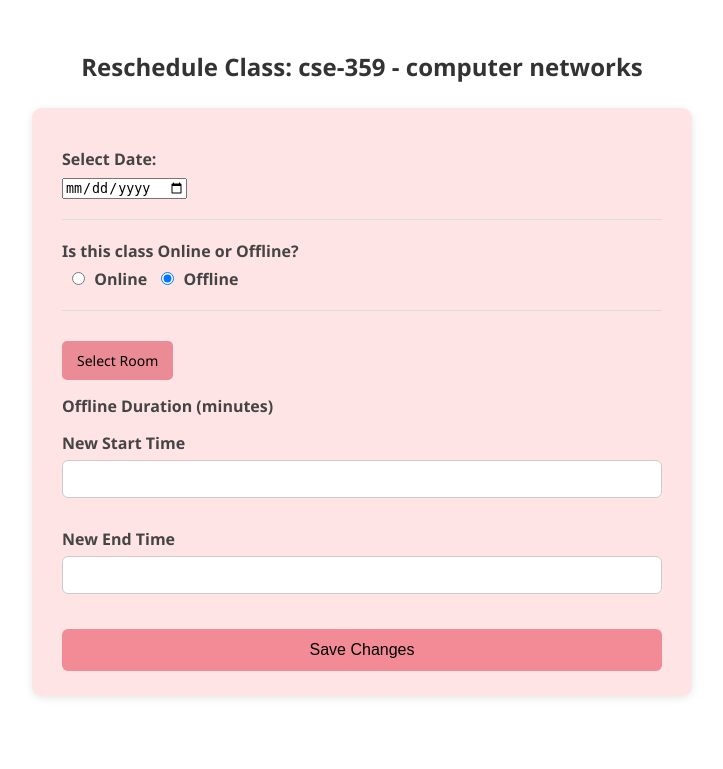
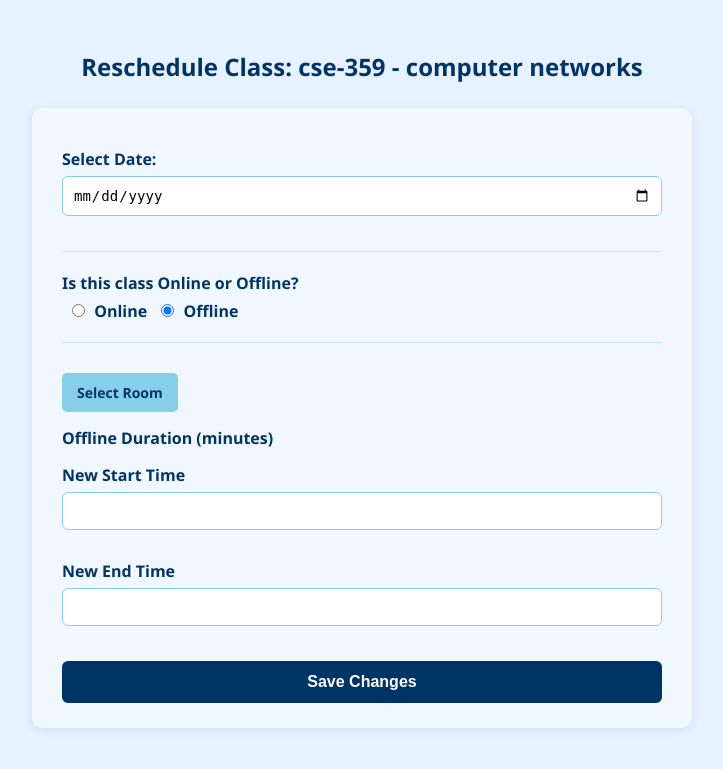
Before and after one commit to Rimi-351/weblab_routine_mgt, a Django app: page /teachers/reschedule/4/ in a window 1280 px wide. Shown: the top 769 px of the page, without its empty margins (278-1001 px from the left). Run offline with Django 5.2, Linux system fonts and the light colour scheme; data comes from the database, SQL or seed files in the repository; both versions use the stored data as it was after the commit; data that the repository does not hold is empty.

Commit message:
Update teachers module with recent changes

```diff
--- a/Routine/Routine_Mgt/templates/routine/available_slots.html
+++ b/Routine/Routine_Mgt/templates/routine/available_slots.html
@@ -1,4 +1,5 @@
-{% extends 'courses/base.html' %}
+
+{% extends 'base.html' %}
 
 {% block content %}
 <h1 class="text-center my-4">Available slots</h1>
--- a/Routine/Routine_Mgt/templates/teachers/reschedule_class.html
+++ b/Routine/Routine_Mgt/templates/teachers/reschedule_class.html
@@ -6,24 +6,25 @@
     <style>
         body {
             font-family: 'Segoe UI', Tahoma, Geneva, Verdana, sans-serif;
-            background-color: #fff;
+            background-color: #e6f2ff;  /* soft pastel blue background */
             margin: 0;
             padding: 30px;
+            color: #333; /* dark gray text */
         }
 
         h2 {
             text-align: center;
-            color: #333;
+            color: #003366; /* deep navy blue */
             margin-bottom: 25px;
         }
 
         form {
             max-width: 600px;
             margin: 0 auto;
-            background-color: #ffe4e6; /* Pastel pink form background */
+            background-color: #f0f7ff; /* very light blue background */
             padding: 25px 30px;
             border-radius: 10px;
-            box-shadow: 0 2px 8px rgba(0, 0, 0, 0.1);
+            box-shadow: 0 2px 8px rgba(0, 51, 102, 0.1); /* subtle navy shadow */
         }
 
         label {
@@ -31,49 +32,65 @@
             margin-top: 15px;
             margin-bottom: 6px;
             font-weight: bold;
-            color: #444;
+            color: #003366; /* deep navy blue */
         }
 
         input[type="radio"] {
             margin-right: 5px;
             margin-left: 10px;
+            cursor: pointer;
         }
 
         input[type="text"],
         input[type="number"],
         input[type="datetime-local"],
         select,
-        textarea {
+        textarea,
+        input[type="date"] {
             width: 100%;
             padding: 10px;
-            border: 1px solid #ccc;
+            border: 1px solid #87CEEB; /* sky blue border */
             border-radius: 6px;
             box-sizing: border-box;
             margin-bottom: 15px;
             font-size: 14px;
+            transition: border-color 0.3s;
+        }
+
+        input[type="text"]:focus,
+        input[type="number"]:focus,
+        input[type="datetime-local"]:focus,
+        select:focus,
+        textarea:focus,
+        input[type="date"]:focus {
+            border-color: #003366; /* dark navy on focus */
+            outline: none;
+            box-shadow: 0 0 5px #003366aa;
         }
 
         button {
             display: block;
             width: 100%;
-            background-color: #f28b96; /* Deeper pink */
-            color: black;
+            background-color: #003366; /* deep navy blue */
+            color: white;
             padding: 12px;
             border: none;
             border-radius: 6px;
             font-size: 16px;
             cursor: pointer;
             margin-top: 20px;
+            font-weight: bold;
+            transition: background-color 0.3s ease;
         }
 
         button:hover {
-            background-color: #de5d6a; /* Even deeper pink on hover */
+            background-color: #001f4d; /* darker navy on hover */
         }
 
         hr {
             margin: 20px 0;
             border: none;
-            border-top: 1px solid #ddd;
+            border-top: 1px solid #cce0ff; /* light blue */
         }
 
         #online-fields,
@@ -83,18 +100,21 @@
 
         .select-room-btn {
             display: inline-block;
-            background-color:rgb(234, 139, 149); /* 4 shades deeper */
-            color: black;
+            background-color: #87CEEB; /* sky blue */
+            color: #003366; /* dark navy */
             padding: 10px 15px;
             border-radius: 5px;
             font-size: 14px;
             text-decoration: none;
             margin-top: 10px;
             cursor: pointer;
+            font-weight: 600;
+            transition: background-color 0.3s ease;
         }
 
         .select-room-btn:hover {
-            background-color: #c94756; /* Slightly deeper on hover */
+            background-color: #00509e; /* deeper blue on hover */
+            color: white;
         }
     </style>
 </head>
```
Also changed, not shown: Routine/Routine_Mgt/db.sqlite3.
